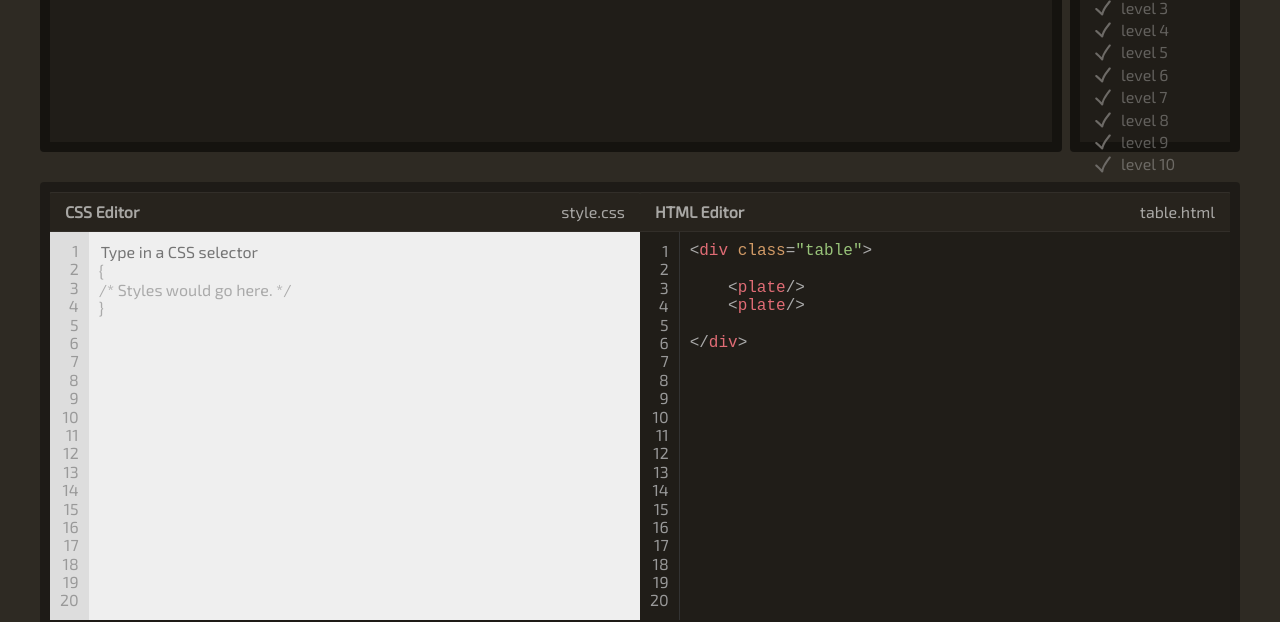
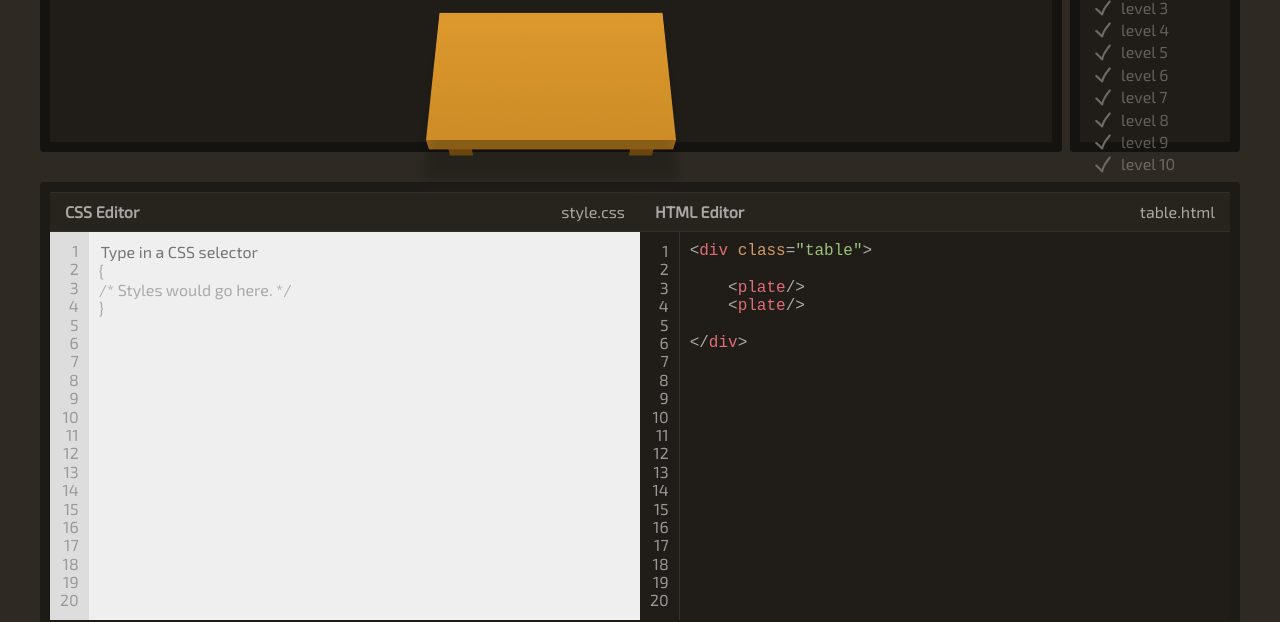
Before and after one commit to maximiloi/JSFE2023Q1, a website built with webpack: page rs-css/src/template.html in a window 1280 px wide. Shown: the part 188-810 px from the top of the page. Built offline with nearby package versions, Linux system fonts and the light colour scheme.

Commit message:
feat: add table on game field

```diff
--- a/rs-css/src/components/Main/GameWrapper/index.scss
+++ b/rs-css/src/components/Main/GameWrapper/index.scss
@@ -3,7 +3,7 @@
   justify-content: space-between;
   padding: 0 0 30px 0;
 
-  &__table {
+  &__wrapper {
     height: 30vh;
     width: 81%;
     background: rgba(0, 0, 0, 0.3);
@@ -18,7 +18,7 @@
     margin: 0;
     font-weight: 400;
     text-align: center;
-    padding: 20px 30px;
+    padding: 20px 30px 0 30px;
   }
 
   &__level {
@@ -28,6 +28,74 @@
     border: solid 10px rgba(0, 0, 0, 0.35);
     border-radius: 4px;
     padding: 0 15px;
+  }
+}
+
+.table {
+  transform: translate3d(0, 0, 0);
+  perspective: 400px;
+  text-align: center;
+  position: relative;
+  padding-top: 15px;
+  margin-bottom: 50px;
+
+  &__wrapper {
+    margin-top: 10px;
+    transform: rotateX(20deg);
+    max-height: 142px;
+    transform-origin: bottom;
+    z-index: 9999;
+    position: relative;
+    margin: 10px auto 0 auto;
+    width: 250px;
+  }
+
+  &__surface {
+    box-shadow: 0px 40px 10px rgba(0, 0, 0, .2);
+    background: #dd992d;
+    background: -webkit-linear-gradient(#dd992d, #cd8c26);
+    background: linear-gradient(#dd992d, #cd8c26);
+    position: absolute;
+    height: 100%;
+    bottom: 0;
+    width: 100%;
+  }
+
+  &__area {
+    transform-style: preserve-3d;
+    outline: solid 1px transparent;
+    margin: 0px auto 0px auto;
+    min-height: 142px;
+    padding: 15px 15px 22px 15px;
+    display: inline-block;
+    z-index: 999;
+    position: relative;
+    white-space: nowrap;
+  }
+
+  &__edge {
+    width: 250px;
+    margin: 0 auto 10px auto;
+    background: #ac741c;
+    height: 15px;
+    transform: rotateX(-40deg);
+    transform-origin: top;
+  }
+
+  &__leg {
+    width: 24px;
+    height: 10px;
+    background: #84570f;
+    position: absolute;
+    top: 15px;
+  }
+
+  &__leg--left {
+    left: 20px;
+  }
+
+  &__leg--right {
+    right: 20px;
   }
 }
 
--- a/rs-css/src/components/Main/GameWrapper/index.ts
+++ b/rs-css/src/components/Main/GameWrapper/index.ts
@@ -5,13 +5,28 @@ import { LEVELS } from "../../Levels/Levels";
 import './index.scss';
 
 function createGameWrapper(parentClassName: string): void {
-  const gameWrapperElem: HTMLElement = createElement('div', 'main__game game');
-  addToParentElement(parentClassName, gameWrapperElem);
+  const gameElem: HTMLElement = createElement('div', 'main__game game');
+  addToParentElement(parentClassName, gameElem);
 
-  const gameTableElem: HTMLElement = createElement('div', 'game__table');
-  addToParentElement('.game', gameTableElem);
+  const gameWrapperElem: HTMLElement = createElement('div', 'game__wrapper');
+  addToParentElement('.game', gameWrapperElem);
   const gameTableTitleElem: HTMLElement = createElement('h3', 'game__title');
-  addToParentElement('.game__table', gameTableTitleElem);
+  addToParentElement('.game__wrapper', gameTableTitleElem);
+  const gameTableElem: HTMLElement = createElement('div', 'game__tablet table');
+  addToParentElement('.game__wrapper', gameTableElem);
+
+  const TableWrapperElem: HTMLElement = createElement('div', 'table__wrapper');
+  addToParentElement('.table', TableWrapperElem);
+  const TableSurfaceElem: HTMLElement = createElement('div', 'table__surface');
+  addToParentElement('.table__wrapper', TableSurfaceElem);
+  const TableAreaElem: HTMLElement = createElement('div', 'table__area');
+  addToParentElement('.table__wrapper', TableAreaElem);
+  const TablEdgeElem: HTMLElement = createElement('div', 'table__edge');
+  addToParentElement('.table', TablEdgeElem);
+  const TablLegRElem: HTMLElement = createElement('div', 'table__leg table__leg--right');
+  addToParentElement('.table__edge', TablLegRElem);
+  const TablLegLElem: HTMLElement = createElement('div', 'table__leg table__leg--left');
+  addToParentElement('.table__edge', TablLegLElem);
 
   const gameLevelElem: HTMLElement = createElement('div', 'game__level level');
   addToParentElement('.game', gameLevelElem);
```
